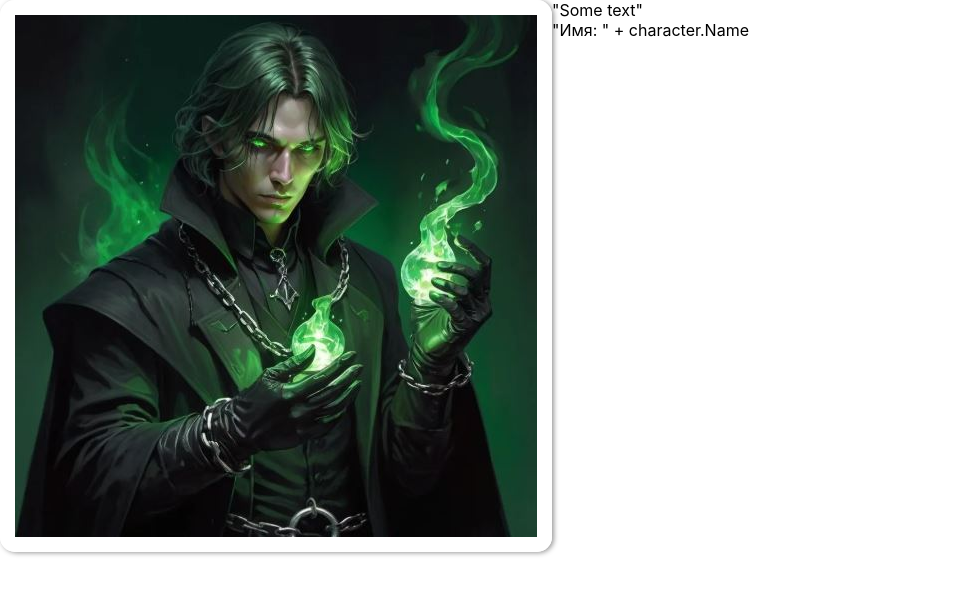
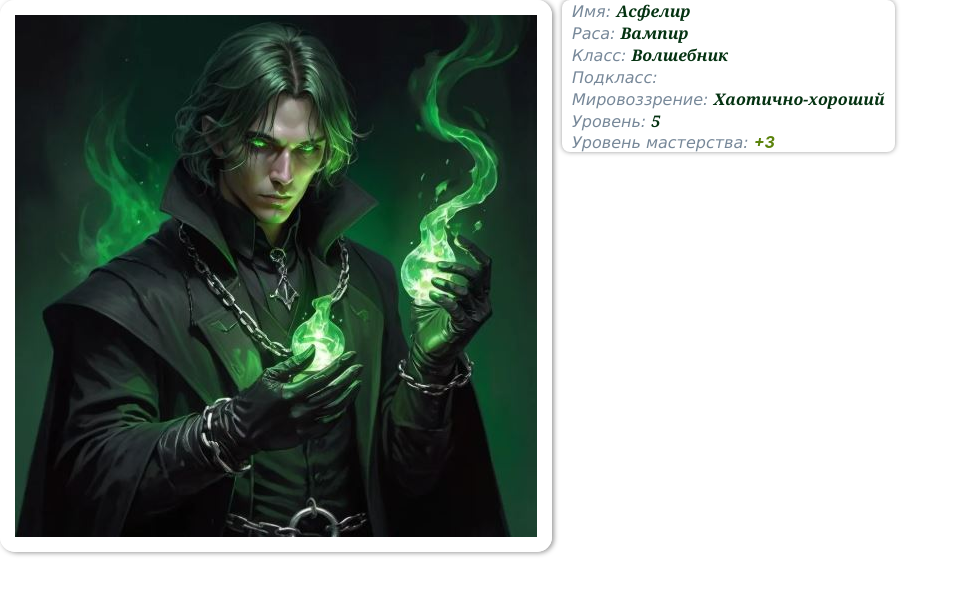
Before and after one commit to AndreyVorobiev88/DnDApp_React, a React (Create React App) app: page / in a window 1280 px wide. Shown: the top 594 px of the page, without its empty margins (0-961 px from the left). Built offline with nearby package versions, Linux system fonts and the light colour scheme; no server answers.

Commit message:
modified:   src/App.css 	modified:   src/App.js 	modified:   src/Character.json 	new file:   src/Components/Panel.css 	modified:   src/Components/Panel.jsx

```diff
--- a/src/App.css
+++ b/src/App.css
@@ -6,7 +6,7 @@
 
 
 .main_div_style {
-  float: left;
+  display: flex;
 }
 
 
--- a/src/App.js
+++ b/src/App.js
@@ -1,22 +1,21 @@
 import './App.css';
 import Necromancer from "./Resources/Necromancer.JPG"
-import './Components/Panel'
-import { Panel } from './Components/Panel';
+import Panel from './Components/Panel';
+import data from "./Character.json"
 
 
 function App() {
   return (
     <div id="main" className="main_div_style">
 
-        <div className="main_div_style">
+        <div>
             <img src = {Necromancer} className={"image_radius"} alt = "portrait"></img>
         </div>
 
-        <div className="main_div_style">
-            "Some text"
-            <Panel></Panel>
+        <div>
+            <Panel Name={data.Name} Race={data.Race} ClassName={data.ClassName} SubClass={data.SubClass} Outlook={data.Outlook} Level={data.Level}
+            SkillLevel={data.SkillLevel}></Panel>
         </div>
-
     </div>
 
     )
--- a/src/Character.json
+++ b/src/Character.json
@@ -1,11 +1,11 @@
 {
     "Name": "Асфелир",
-    "Race": "string",
-    "Class": "string",
-    "SubClass": "string",
-    "Outlook": "string",
-    "Level": "string",
-    "SkillLevel": "string",
+    "Race": "Вампир",
+    "ClassName": "Волшебник",
+    "SubClass": "Некромант",
+    "Outlook": "Хаотично-хороший",
+    "Level": "5",
+    "SkillLevel": "+3",
 
     "Stats": [
 
--- /dev/null
+++ b/src/Components/Panel.css
@@ -0,0 +1,41 @@
+.div_panel {
+    border-radius: 8px;
+    box-shadow: 0 0 5px #999;
+    -webkit-border-radius: 8px;
+    -webkit-box-shadow: 0 0 5px #999;
+    -moz-border-radius: 8px;
+    -moz-box-shadow: 0 0 5px #999;
+    height: 460;
+    width: 320;
+    align-items: center;
+    margin-left: 10px;
+    padding-left: 10px;
+    padding-right: 10px;
+}
+
+.text_stat
+{
+    font-weight: 550;
+    font-style:italic;
+    margin-top: 15px;
+    color: lightslategrey;
+
+    font-family:'Lucida Sans', 'Lucida Sans Regular', 'Lucida Grande', 'Lucida Sans Unicode', Geneva, Verdana, sans-serif;
+
+}
+
+.text_value
+{
+    font-style:italic;
+    font-weight: 700;
+    color:rgb(4, 50, 17);
+
+    font-family: Cambria, Cochin, Georgia, Times, 'Times New Roman', serif;
+}
+
+.text_SkillLevel
+{
+    font-style:italic;
+    font-weight: 700;
+    color:rgb(91, 131, 11);
+}
--- a/src/Components/Panel.jsx
+++ b/src/Components/Panel.jsx
@@ -1,25 +1,29 @@
 
 import React from "react";
-class Panel extends React.Component {
-    state = {
-      character: [],
-    };
+import './Panel.css';
 
-    componentDidMount() {
-      fetch("../Character.json")
-        .then((responce) => responce.json())
-        .then((data) => this.setState({ character: Object.values(data) }));
-    }
+function Panel (props) {
 
-    render() {
-      //const { character } = this.state;
 
       return (
 
-            <div>"Имя: " + character.Name</div>
+            <div className="div_panel">
+                <div><span className="text_stat">Имя: </span> <span className="text_value">{props.Name}</span> </div>
 
-      );
-    }
-  }
+                <div><span className="text_stat">Раса: </span> <span className="text_value">{props.Race}</span> </div>
 
-  export { Panel };
+                <div><span className="text_stat">Класс: </span> <span className="text_value">{props.ClassName}</span> </div>
+
+                <div><span className="text_stat">Подкласс: </span> <span className="text_value">{props.Subclass}</span></div>
+
+                <div><span className="text_stat">Мировоззрение: </span> <span className="text_value">{props.Outlook}</span> </div>
+
+                <div><span className="text_stat">Уровень: </span> <span className="text_value">{props.Level}</span> </div>
+
+                <div><span className="text_stat">Уровень мастерства: </span> <span className="text_SkillLevel">{props.SkillLevel}</span></div>
+
+            </div>
+      )
+}
+
+ export default  Panel
```
